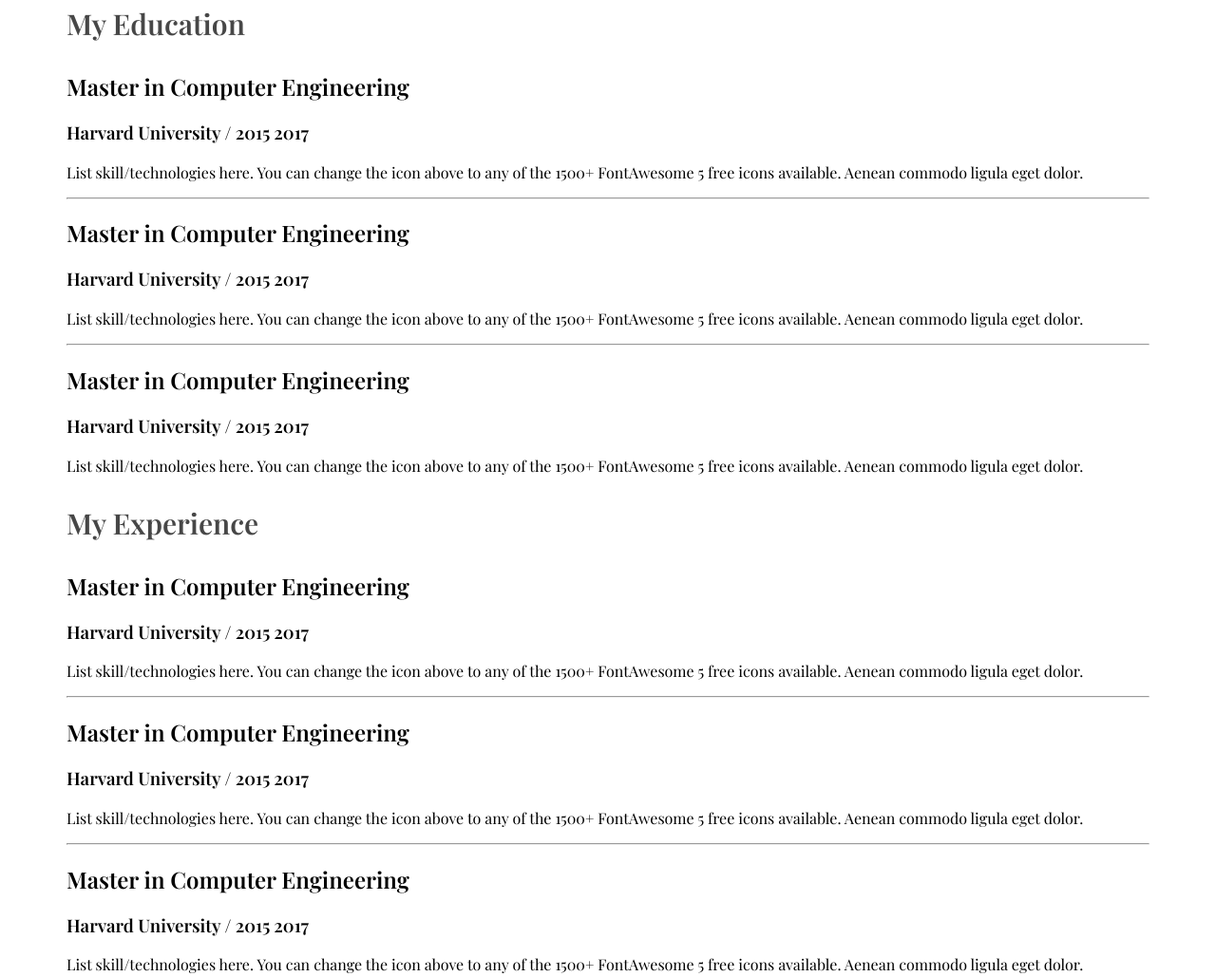
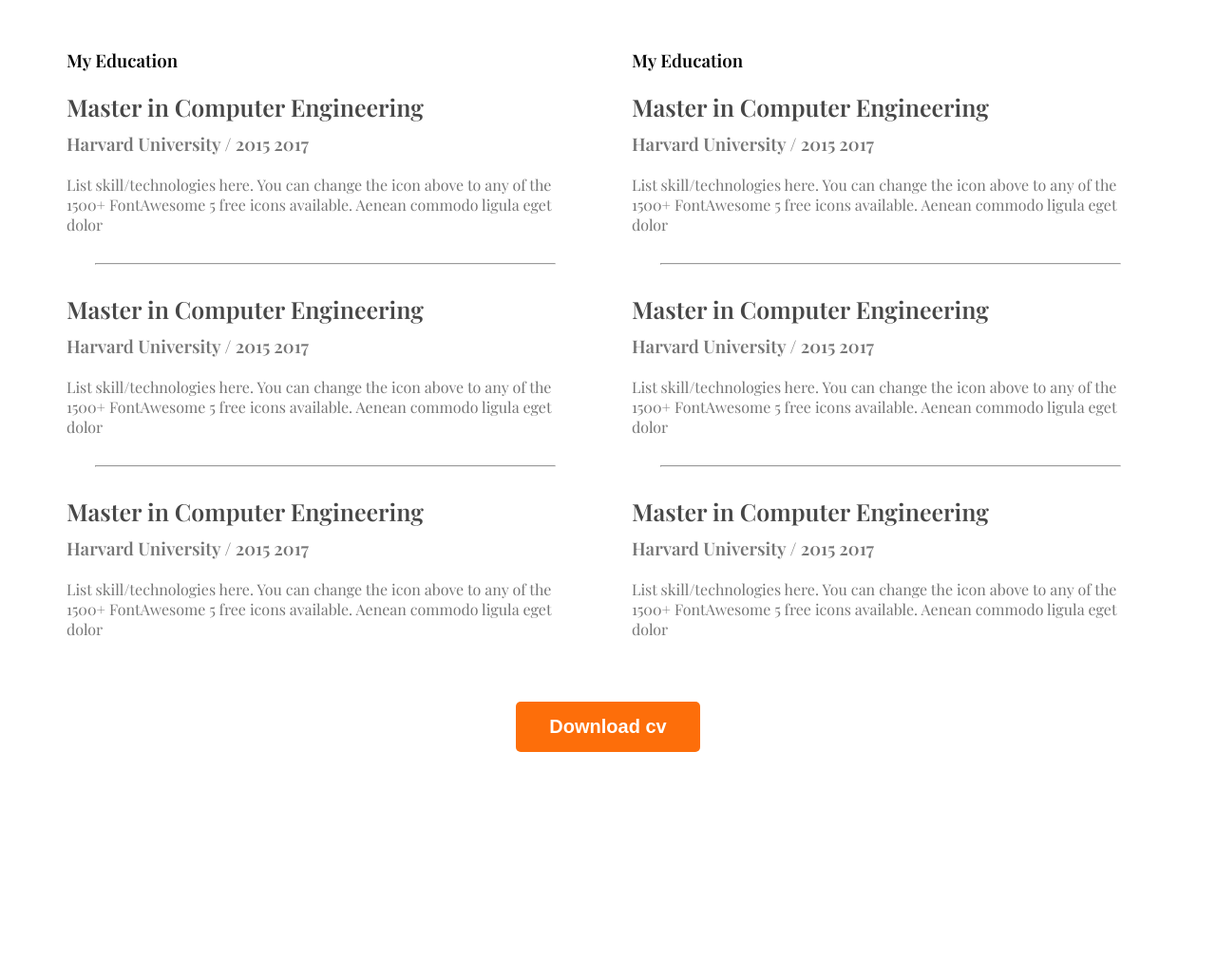
Before and after one commit to mjakaria11/webdedeloper-portfelow, a plain HTML site: page index.html in a window 1280 px wide. Shown: the part 2281-3310 px from the top of the page at 95% size. After the commit the page ends 3081 px from the top, so only its background shows below. Drawn offline with nearby package versions, Linux system fonts and the light colour scheme; a web font is replaced by a local one.

Commit message:
uploaded resumi

```diff
--- a/index.html
+++ b/index.html
@@ -106,70 +106,79 @@
 
       </div>
 
+      <!-- resumi section  -->
+
       <section>
-        <h3>A summary of My Resume</h3>
-        <div class="resumi-colum">
-          <h3 class="resumi-colum-title">My Education</h3>
-          <div resumi-item>
+        <h3 class="section-title">A summary of My Resume</h3>
+        <div class="resumi-container">
+          <div class="resumi-colom">
+            <h3 class="resumi-colom-title">My Education</h3>
+
+
+            <div class="resumi-item">
               <h2 class="resumi-item-title">Master in Computer Engineering</h2>
-            <h3 class="resumi-item-description">Harvard University / 2015 2017</h3>
+              <h3 class="resumi-item-institute">Harvard University / 2015 2017</h3>
               <p class="resumi-item-description">List skill/technologies here. You can change the icon above
 
                 to any of the 1500+ FontAwesome 5 free icons available. Aenean
-              commodo ligula eget dolor.</p>
+                commodo ligula eget dolor</p>
             </div>
             <hr>
-          <div resumi-item>
+            <div class="resumi-item">
               <h2 class="resumi-item-title">Master in Computer Engineering</h2>
-            <h3 class="resumi-item-description">Harvard University / 2015 2017
-            </h3>
+              <h3 class="resumi-item-institute">Harvard University / 2015 2017</h3>
               <p class="resumi-item-description">List skill/technologies here. You can change the icon above
 
                 to any of the 1500+ FontAwesome 5 free icons available. Aenean
-              commodo ligula eget dolor.</p>
+                commodo ligula eget dolor</p>
             </div>
             <hr>
-          <div resumi-item>
+            <div class="resumi-item">
               <h2 class="resumi-item-title">Master in Computer Engineering</h2>
-            <h3 class="resumi-item-description">Harvard University / 2015 2017</h3>
+              <h3 class="resumi-item-institute">Harvard University / 2015 2017</h3>
               <p class="resumi-item-description">List skill/technologies here. You can change the icon above
 
                 to any of the 1500+ FontAwesome 5 free icons available. Aenean
-              commodo ligula eget dolor.</p>
+                commodo ligula eget dolor</p>
             </div>
 
+
           </div>
-        <div class="resumi-colum">
-          <h3 class="resumi-colum-title">My Experience</h3>
-          <div resumi-item>
+          <div class="resumi-colom">
+            <h3 class="resumi-colom-title">My Education</h3>
+
+            <div class="resumi-item">
               <h2 class="resumi-item-title">Master in Computer Engineering</h2>
-            <h3 class="resumi-item-description">Harvard University / 2015 2017</h3>
+              <h3 class="resumi-item-institute">Harvard University / 2015 2017</h3>
               <p class="resumi-item-description">List skill/technologies here. You can change the icon above
 
                 to any of the 1500+ FontAwesome 5 free icons available. Aenean
-              commodo ligula eget dolor.</p>
+                commodo ligula eget dolor</p>
             </div>
             <hr>
-          <div resumi-item>
+            <div class="resumi-item">
               <h2 class="resumi-item-title">Master in Computer Engineering</h2>
-            <h3 class="resumi-item-description">Harvard University / 2015 2017
-            </h3>
+              <h3 class="resumi-item-institute">Harvard University / 2015 2017</h3>
               <p class="resumi-item-description">List skill/technologies here. You can change the icon above
 
                 to any of the 1500+ FontAwesome 5 free icons available. Aenean
-              commodo ligula eget dolor.</p>
+                commodo ligula eget dolor</p>
             </div>
             <hr>
-          <div resumi-item>
+            <div class="resumi-item">
               <h2 class="resumi-item-title">Master in Computer Engineering</h2>
-            <h3 class="resumi-item-description">Harvard University / 2015 2017</h3>
+              <h3 class="resumi-item-institute">Harvard University / 2015 2017</h3>
               <p class="resumi-item-description">List skill/technologies here. You can change the icon above
 
                 to any of the 1500+ FontAwesome 5 free icons available. Aenean
-              commodo ligula eget dolor.</p>
+                commodo ligula eget dolor</p>
+            </div>
           </div>
         </div>
       </section>
+      <div class="download-cv">
+        <button class="btn-primary">Download cv</button>
+      </div>
   </main>
 
   <footer>
--- a/style/style.css
+++ b/style/style.css
@@ -133,3 +133,31 @@ main section{
     font-size: 30px;
     font-weight: 700;
   }
+  .resumi-container{
+    display: flex;
+    gap: 50px;
+  }
+
+  .resumi-item-title{
+    font-size: 25px;
+    font-weight: 700;
+    color: #474747;
+    margin-bottom: 10px;
+  }
+  .resumi-item-institute{
+  margin-bottom: 20px;
+  margin-top: 0px;
+  }
+  .resumi-item-description,
+  .resumi-item-institute{
+    color: #757575;
+
+  }
+
+.resumi-container hr{
+  margin: 30px;
+}
+.download-cv{
+  text-align: center;
+  margin-top: 50px;
+}
```
Lines whose indentation alone changed are shown as unchanged.
